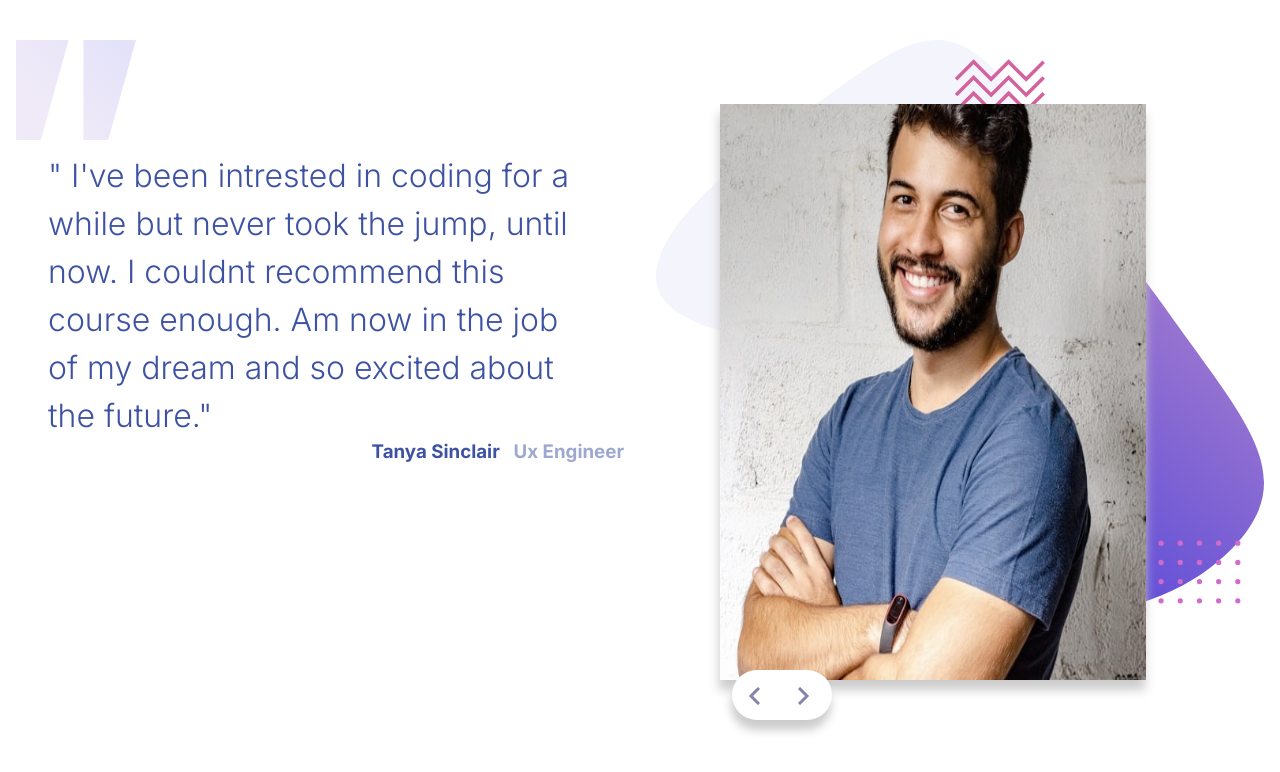
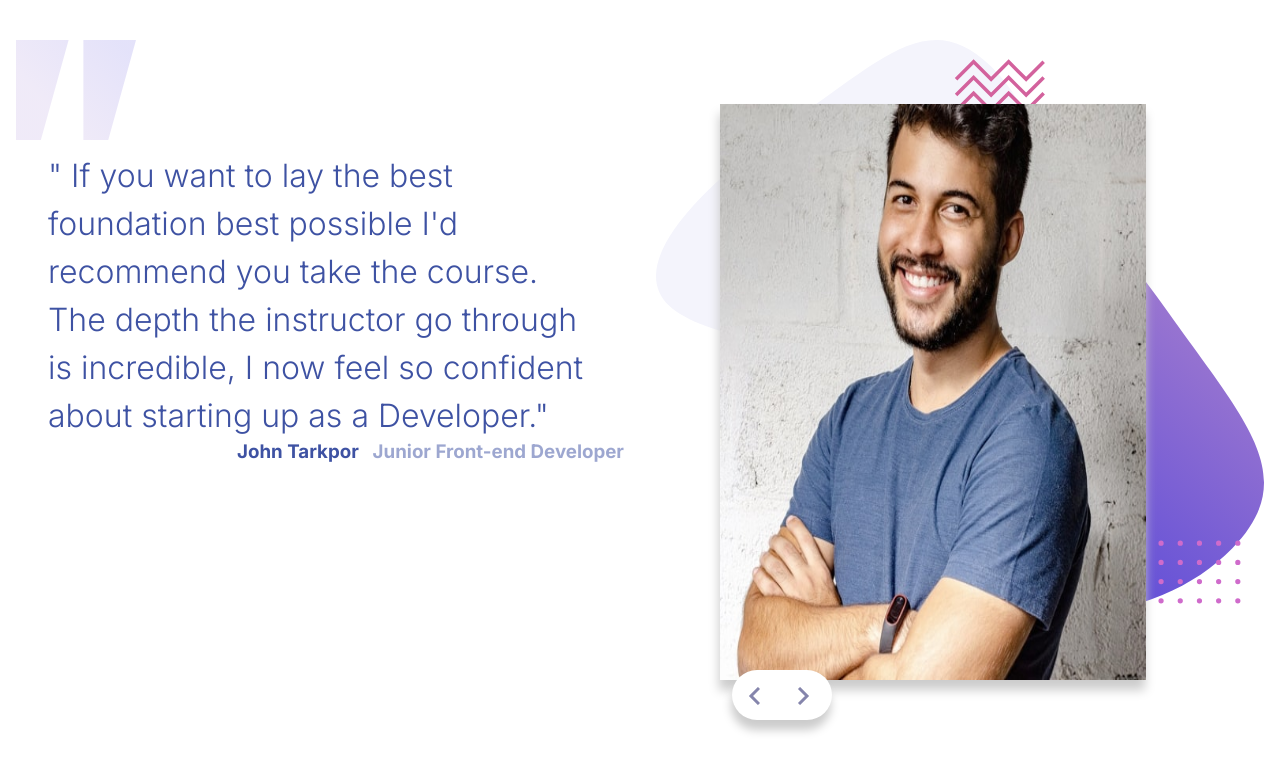
Before and after one commit to Haroonabdulrazaq/bootcamp-testimonials-slider, a plain HTML site: page index.html in a window 1280 px wide. Both pictures are taken after a click on the button 765 px from the left and 698 px from the top of the page. Drawn offline with Linux system fonts and the light colour scheme.

Commit message:
Fix typo err

```diff
--- a/assets/index.js
+++ b/assets/index.js
@@ -2,8 +2,6 @@ const prev = document.getElementById("prev");
 const next = document.getElementById("next");
 const tanya = document.getElementById("tanya-wrapper");
 const john = document.getElementById("john-wrapper");
-const tanyaAuthor = document.getElementById("tanya-author");
-const tanyaImg = document.getElementById("tanya-img");
 
 prev.addEventListener("click", (event) => {
   tanya.classList.remove("tanya-wrapper");
--- a/index.html
+++ b/index.html
@@ -52,12 +52,13 @@
       <div class="john-wrapper disappear" id="john-wrapper">
         <div class="left content img-contain">
           <p class="testimony" id="john-testimony">
-            " I've been intrested in coding for a while but never took the jump,
-            until now. I couldnt recommend this course enough. Am now in the job
-            of my dream and so excited about the future."
+            " If you want to lay the best foundation best possible I'd recommend
+            you take the course. The depth the instructor go through is
+            incredible, I now feel so confident about starting up as a
+            Developer."
           </p>
           <h3 class="Author" id="john-author">
-            Tanya Sinclair <span class="rick">Ux Engineer</span>
+            John Tarkpor <span class="rick"> Junior Front-end Developer</span>
           </h3>
         </div>
         <div class="right content img-contain">
```
